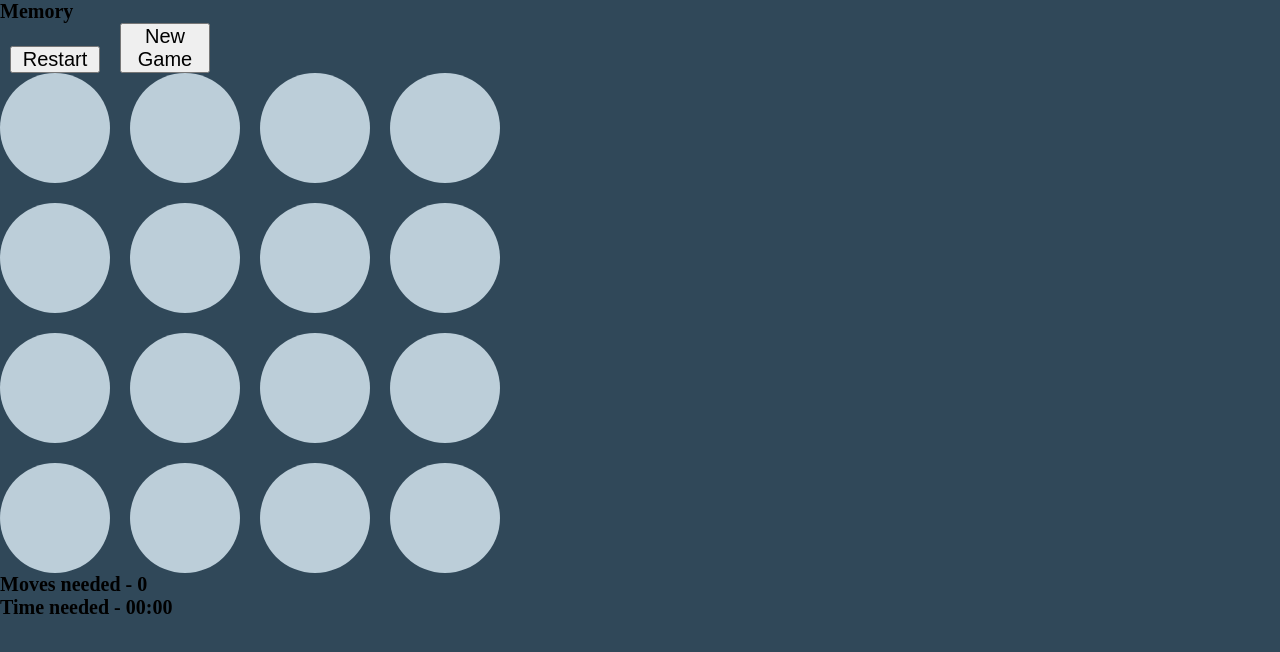
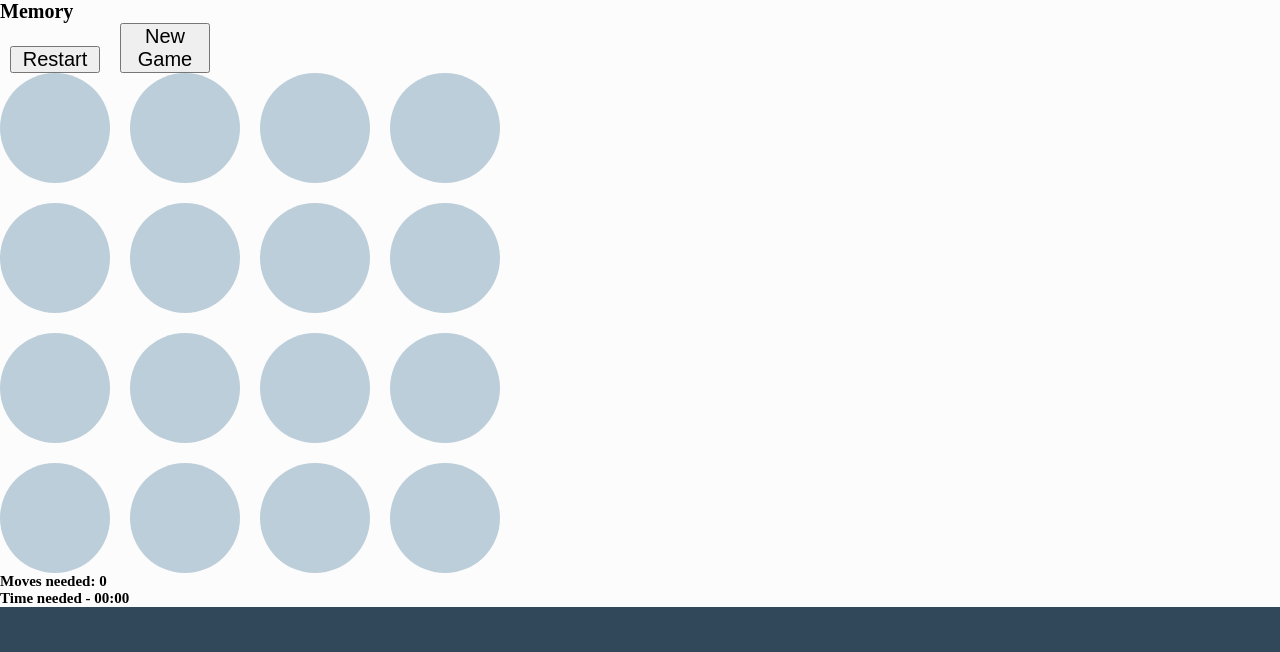
Before and after one commit to zakariyaq313/memory-game, a React (Create React App) app: page / in a window 1280 px wide. Both pictures are taken after a click on the button "Start Game". Shown: the top 652 px of the page. Built offline with nearby package versions, Linux system fonts and the light colour scheme.

Commit message:
Major updates, code refactor, new small components

```diff
--- a/src/App.tsx
+++ b/src/App.tsx
@@ -7,15 +7,15 @@ import { GameConfigType } from "./types/types";
 function App(): JSX.Element {
 	const [currentScreen, setCurrentScreen] = useState("start-up");
 	const [gameConfig, setGameConfig] = useState<GameConfigType>({
-		theme: "",
-		players: "",
+		gameTheme: "",
+		numberOfPlayers: "",
 		gridSize: ""
 	})
 
 	const saveGameConfig = (savedGameConfig: GameConfigType, screen: string) => {
 		setGameConfig({
-			theme: savedGameConfig.theme,
-			players: savedGameConfig.players,
+			gameTheme: savedGameConfig.gameTheme,
+			numberOfPlayers: savedGameConfig.numberOfPlayers,
 			gridSize: savedGameConfig.gridSize
 		});
 
@@ -31,8 +31,8 @@ function App(): JSX.Element {
 				<StartupScreen onSaveGameConfig={saveGameConfig} />
 			}
 			{currentScreen === "in-game" &&
-				<GameScreen theme={gameConfig.theme}
-					players={gameConfig.players}
+				<GameScreen gameTheme={gameConfig.gameTheme}
+					numberOfPlayers={gameConfig.numberOfPlayers}
 					gridSize={gameConfig.gridSize}
 					onStartNewGame={startNewGame}
 				/>
--- a/src/components/Grid.tsx
+++ b/src/components/Grid.tsx
@@ -1,31 +1,21 @@
-import React, { useEffect, useReducer, useState } from "react";
+import React, { useEffect, useState } from "react";
 import { icons, numbers } from "../store/game-data";
-import { GridProps, IconTileType, NumberTileType, PlayerDataCollectionType, TimerType } from "../types/types";
+import { GridProps, IconTileType, NumberTileType } from "../types/types";
 import "../sass/grid/grid.scss";
-import { initializePlayers, shuffle, updateTimer } from "../helper/helper-functions";
+import { shuffle } from "../helper/helper-functions";
 import { Set } from "typescript";
 
-type Action = {
-	type: string,
-	currentPlayer: number,
-	numberOfPlayers: number
-};
-
-const updatePlayerStats = (state: PlayerDataCollectionType, action: Action) => {
-	if (action.type === "initialize") {
-		return initializePlayers(action.numberOfPlayers);
-	} else {
-		return state.map((playerData, index) => {
-			if (action.currentPlayer === index) {
-				return {...playerData, score: playerData.score + 1};
-			}
-			return playerData;
-		});
-	}
-}
-
 function Grid(props: GridProps): JSX.Element {
-	const {gameTheme, numberOfPlayers, gridSize, onGameCompletion} = props;
+	const {
+		gameTheme,
+		numberOfPlayers,
+		gridSize,
+		onGameStarted,
+		onUpdateMovesNeeded,
+		onUpdateCurrentPlayer,
+		onSuccessfulGuess,
+		onGameCompletion
+	} = props;
 
 	const [gridTiles, setGridTiles] = useState<IconTileType[] | NumberTileType[]>([]);
 	const [gridColumns, setGridColumns] = useState(4);
@@ -34,17 +24,9 @@ function Grid(props: GridProps): JSX.Element {
 	const [visibleTileOne, setVisibleTileOne] = useState({tile: "", index: -1});
 	const [visibleTileTwo, setVisibleTileTwo] = useState({tile: "", index: -1});
 
-	const [numberOfMoves, setNumberOfMoves] = useState(0);
-	const [timer, setTimer] = useState<TimerType>({minutes: "00", seconds: "00"});
-	const [timerId, setTimerId] = useState<NodeJS.Timer>();
-
 	const [gameStarted, setGameStart] = useState(false);
 	const [gameCompleted, setGameCompletion] = useState(false);
-	const [resultSubmitted, setResultSubmission] = useState(false);
-
-	const [playerData, setPlayerData] = useReducer(updatePlayerStats, []);
-	const [currentPlayerNumber, setPlayerNumber] = useState(1);
-	const [currentPlayerName, setPlayerName] = useState("Player 1");
+	const [currentPlayerNumber, setCurrentPlayer] = useState(1);
 
 	// Create grid tiles
 	useEffect(() => {
@@ -66,21 +48,13 @@ function Grid(props: GridProps): JSX.Element {
 
 	useEffect(() => {
 		if (visibleTileOne.tile && visibleTileTwo.tile) {
-			if (numberOfPlayers === 1) {
-				setNumberOfMoves((moves) => moves + 1);
-			}
-
 			if (visibleTileOne.tile === visibleTileTwo.tile) {
 				setFoundTiles((foundTiles) => foundTiles.add(visibleTileOne.tile));
 				setVisibleTileOne({tile: "", index: -1});
 				setVisibleTileTwo({tile: "", index: -1});
 
 				if (numberOfPlayers > 1) {
-					setPlayerData({
-						type: "update",
-						currentPlayer: currentPlayerNumber - 1,
-						numberOfPlayers: numberOfPlayers
-					});
+					onSuccessfulGuess(currentPlayerNumber);
 				}
 			} else {
 				setTimeout(() => {
@@ -88,7 +62,7 @@ function Grid(props: GridProps): JSX.Element {
 					setVisibleTileTwo({tile: "", index: -1});
 
 					if (numberOfPlayers > 1) {
-						setPlayerNumber((value) => {
+						setCurrentPlayer((value) => {
 							let updatedPlayerNumber = value + 1;
 							if (updatedPlayerNumber > numberOfPlayers) {
 								updatedPlayerNumber = 1;
@@ -99,79 +73,30 @@ function Grid(props: GridProps): JSX.Element {
 				}, 600);
 			}
 		}
-	}, [visibleTileOne.tile, visibleTileTwo.tile, currentPlayerNumber, numberOfPlayers]);
+	}, [visibleTileOne.tile,
+		visibleTileTwo.tile,
+		currentPlayerNumber,
+		numberOfPlayers,
+		onSuccessfulGuess
+	]);
 
-	// Set initial data for players
 	useEffect(() => {
-		setPlayerData({
-			type: "initialize",
-			currentPlayer: 0,
-			numberOfPlayers: numberOfPlayers
-		});
-	}, [numberOfPlayers]);
-
-	// Set current player
-	useEffect(() => {
-		if (numberOfPlayers > 1) {
-			const currentPlayer = playerData[currentPlayerNumber - 1];
-			setPlayerName(currentPlayer.label);
+		if (!gameCompleted) {
+			onUpdateCurrentPlayer(currentPlayerNumber);
 		}
-	}, [numberOfPlayers, currentPlayerNumber, playerData]);
-
-	// Set timer
-	useEffect(() => {
-		if (numberOfPlayers === 1) {
-			let startTime = Date.now();
-
-			if (gameStarted && !gameCompleted) {
-				const timerInterval = setInterval(() => {
-					setTimer((timer) => {
-						const updatedValues = updateTimer(timer, startTime);
-						if (updatedValues.startTime) {
-							startTime = updatedValues.startTime;
-						}
-						return {
-							minutes: updatedValues.minutes,
-							seconds: updatedValues.seconds
-						};
-					});
-				}, 1000);
-
-				setTimerId(timerInterval);
-			}
-		}
-	}, [numberOfPlayers, gameStarted, gameCompleted]);
-
-	// Stop timer once game is over
-	useEffect(() => {
-		if (gameCompleted && timerId) {
-			clearInterval(timerId);
-			setTimerId(undefined);
-		}
-	}, [gameCompleted, timerId]);
-
-	// Send results once the game is over
-	useEffect(() => {
-		if (gameCompleted && !resultSubmitted) {
-			onGameCompletion(gameCompleted, {
-				movesNeeded: numberOfMoves,
-				timeNeeded: timer,
-				playerData: playerData
-			});
-
-			setResultSubmission(true);
-		}
-	}, [onGameCompletion, gameCompleted, resultSubmitted, numberOfMoves, timer, playerData]);
+	}, [gameCompleted, currentPlayerNumber, onUpdateCurrentPlayer]);
 
 	// Check game status
 	useEffect(() => {
-		if (foundTiles.size === ((gridSize ** 2) / 2)) {
+		if (!gameCompleted && foundTiles.size === ((gridSize ** 2) / 2)) {
 			setGameCompletion(true);
+			onGameCompletion(true);
 		}
-	}, [foundTiles.size, gridSize]);
+	}, [foundTiles.size, gameCompleted, gridSize, onGameCompletion]);
 
 	const startGame = () => {
 		setGameStart(true);
+		onGameStarted(true);
 	}
 
 	const revealTile = (tile: string, index: number) => {
@@ -180,6 +105,9 @@ function Grid(props: GridProps): JSX.Element {
 				setVisibleTileOne({tile: tile, index: index})
 			} else if (!visibleTileTwo.tile && index !== visibleTileOne.index) {
 				setVisibleTileTwo({tile: tile, index: index});
+				if (numberOfPlayers === 1) {
+					onUpdateMovesNeeded();
+				}
 			}
 		}
 	}
@@ -202,22 +130,6 @@ function Grid(props: GridProps): JSX.Element {
 					</button>
 				))}
 			</div>
-
-			{numberOfPlayers === 1 &&
-				<React.Fragment>
-					<h1>Moves needed - {numberOfMoves}</h1>
-					<h1>Time needed - {timer.minutes}:{timer.seconds}</h1>
-				</React.Fragment>
-			}
-
-			{numberOfPlayers > 1 &&
-				<React.Fragment>
-					<h1>Current player - {currentPlayerName}</h1>
-					{playerData.map((player, index) => (
-						<h1 key={index}>{player.label}: {player.score}</h1>
-					))}
-				</React.Fragment>
-			}
 		</React.Fragment>
 	);
 }
--- /dev/null
+++ b/src/components/PlayerStats.tsx
@@ -0,0 +1,72 @@
+import React, { useEffect, useReducer } from "react";
+import { initializePlayers } from "../helper/helper-functions";
+import { PlayerDataCollectionType, PlayerStatsProps } from "../types/types";
+
+type Action = {
+	type: string,
+	successfulPlayer: number,
+	numberOfPlayers: number
+};
+
+const updatePlayerStats = (state: PlayerDataCollectionType, action: Action) => {
+	if (action.type === "initialize") {
+		return initializePlayers(action.numberOfPlayers);
+	} else {
+		return state.map((playerData) => {
+			if (action.successfulPlayer === playerData.playerNumber) {
+				return {...playerData, score: playerData.score + 1};
+			}
+			return playerData;
+		});
+	}
+}
+
+function PlayerStats(props: PlayerStatsProps): JSX.Element {
+	const {
+		numberOfPlayers,
+		currentPlayerNumber,
+		successfulPlayer,
+		gameCompleted,
+		onSubmitPlayerStats
+	} = props;
+	const [playerData, setPlayerData] = useReducer(updatePlayerStats, []);
+
+	// Set initial data for players
+	useEffect(() => {
+		setPlayerData({
+			type: "initialize",
+			successfulPlayer: 0,
+			numberOfPlayers: numberOfPlayers
+		});
+	}, [numberOfPlayers]);
+
+	// Update player stats
+	useEffect(() => {
+		if (successfulPlayer.player) {
+			setPlayerData({
+				type: "update",
+				successfulPlayer: successfulPlayer.player,
+				numberOfPlayers: numberOfPlayers
+			});
+		}
+	}, [successfulPlayer, numberOfPlayers]);
+
+	useEffect(() => {
+		if (gameCompleted) {
+			onSubmitPlayerStats(playerData);
+		}
+	}, [gameCompleted, playerData, onSubmitPlayerStats]);
+
+	return (
+		<React.Fragment>
+			{playerData.map((player) => (
+				<h1 key={player.playerNumber}>
+					{player.label}: {player.score}
+					{currentPlayerNumber === player.playerNumber && "(current player)"}
+				</h1>
+			))}
+		</React.Fragment>
+	);
+}
+
+export default PlayerStats;
--- /dev/null
+++ b/src/components/Timer.tsx
@@ -0,0 +1,48 @@
+import React, { useEffect, useState } from "react";
+import { updateTimer } from "../helper/helper-functions";
+import { TimerProps, TimerType } from "../types/types";
+
+function Timer(props: TimerProps): JSX.Element {
+	const {gameStarted, gameCompleted, onSubmitTimeNeeded} = props;
+	const [timer, setTimer] = useState<TimerType>({minutes: "00", seconds: "00"});
+	const [timerId, setTimerId] = useState<NodeJS.Timer>();
+
+	// Set timer
+	useEffect(() => {
+		let startTime = Date.now();
+
+		if (gameStarted && !gameCompleted) {
+			const timerInterval = setInterval(() => {
+				setTimer((timer) => {
+					const updatedValues = updateTimer(timer, startTime);
+					if (updatedValues.startTime) {
+						startTime = updatedValues.startTime;
+					}
+					return {
+						minutes: updatedValues.minutes,
+						seconds: updatedValues.seconds
+					};
+				});
+			}, 1000);
+
+			setTimerId(timerInterval);
+		}
+	}, [gameStarted, gameCompleted]);
+
+	// Stop timer once game is over and submit the time needed
+	useEffect(() => {
+		if (gameCompleted && timerId) {
+			clearInterval(timerId);
+			setTimerId(undefined);
+			onSubmitTimeNeeded(timer);
+		}
+	}, [gameCompleted, timerId, timer, onSubmitTimeNeeded]);
+
+	return (
+		<React.Fragment>
+			<h1>Time needed - {timer.minutes}:{timer.seconds}</h1>
+		</React.Fragment>
+	);
+}
+
+export default Timer;
--- a/src/pages/GameScreen.tsx
+++ b/src/pages/GameScreen.tsx
@@ -1,53 +1,72 @@
 import React, { useEffect, useReducer, useState } from "react";
 import Grid from "../components/Grid";
 import Results from "../components/Results";
-import { GameScreenProps, ResultType } from "../types/types";
+import { GameScreenProps, PlayerDataCollectionType, ResultType, TimerType } from "../types/types";
+import "../sass/game-screen/game-screen.scss";
+import Timer from "../components/Timer";
+import PlayerStats from "../components/PlayerStats";
 
 type Action = {
 	type: String,
-	results: ResultType
+	movesNeeded?: number,
+	timeNeeded?: TimerType,
+	playerStats?: PlayerDataCollectionType
 };
 
 const gameResultReducer = (state: ResultType, action: Action) => {
-	if (action.type === "singlePlayer") {
+	if (action.type === "movesNeeded" && action.movesNeeded) {
 		return {...state,
-			movesNeeded: action.results.movesNeeded,
-			timeNeeded: action.results.timeNeeded
-		}
+			movesNeeded: action.movesNeeded
+		};
+	} else if(action.type === "timeNeeded" && action.timeNeeded) {
+		return {...state,
+			timeNeeded: action.timeNeeded
+		};
+	} else if(action.type === "playerStats" && action.playerStats) {
+		return {...state,
+			playerStats: action.playerStats
+		};
 	} else {
-		return {...state,
-			playerData: action.results.playerData
-		};
+		return {...state};
 	}
 };
 
 function GameScreen(props: GameScreenProps): JSX.Element {
-	const [players, setPlayers] = useState(1);
+	const {gameTheme, onStartNewGame} = props;
+	const [numberOfPlayers, setNumberOfPlayers] = useState(1);
 	const [gridSize, setGridSize] = useState(4);
-	const [gameOver, setGameOver] = useState(false);
-	const [gridKey, setGridKey] = useState<string>(Date.now().toString());
+
+	const [gridKey, setGridKey] = useState<string>(`grid-key-${Date.now()}`);
+	const [timerKey, setTimerKey] = useState<string>(`timer-key-${Date.now()}`);
+	const [playerStatsKey, setPlayerStatsKey] = useState<string>(`player-stats-key-${Date.now()}`);
+
+	const [gameStarted, setGameStarted] = useState(false);
+	const [gameCompleted, setGameCompleted] = useState(false);
+	const [currentPlayerNumber, setCurrentPlayer] = useState(1);
+	const [successfulPlayerNumber, setSuccessfulPlayer] = useState({player: 0, time: 0});
+	const [movesNeeded, setMovesNeeded] = useState(0);
 	const [gameResult, setGameResult] = useReducer(gameResultReducer, {
 		movesNeeded: 0,
 		timeNeeded: { minutes: "00", seconds: "00" },
-		playerData: []
+		playerStats: []
 	});
 
 	useEffect(() => {
-		switch (props.players) {
+		switch (props.numberOfPlayers) {
 			case "one":
-				setPlayers(1);
+				setNumberOfPlayers(1);
 				break;
 			case "two":
-				setPlayers(2);
+				setNumberOfPlayers(2);
 				break;
 			case "three":
-				setPlayers(3);
+				setNumberOfPlayers(3);
 				break;
 			case "four":
-				setPlayers(4);
+				setNumberOfPlayers(4);
 				break;
 		}
-	}, [props.players]);
+	}, [props.numberOfPlayers]);
 
 	useEffect(() => {
 		if (props.gridSize === "fourTiles") {
@@ -57,47 +76,117 @@ function GameScreen(props: GameScreenProps): JSX.Element {
 		}
 	}, [props.gridSize]);
 
+	useEffect(() => {
+		if (gameCompleted) {
+			setGameResult({
+				type: "movesNeeded",
+				movesNeeded: movesNeeded
+			})
+		}
+	}, [gameCompleted, movesNeeded]);
+
+	const startGame = (value: boolean) => {
+		setGameStarted(value);
+	}
+
 	const startNewGame = () => {
-		props.onStartNewGame("start-up");
+		onStartNewGame("start-up");
 	}
 
 	const restartGame = () => {
-		setGridKey(Date.now().toString());
+		// Change key prop to trigger a re-render of components
+		setGridKey(`grid-key-${Date.now()}`);
+		setTimerKey(`timer-key-${Date.now()}`);
+		setPlayerStatsKey(`player-stats-key-${Date.now()}`);
+		setGameStarted(false);
 	}
 
-	const gameIsComplete = (value: boolean, results: ResultType) => {
-		setGameOver(value);
+	const updateCurrentPlayer = (playerNumber: number) => {
+		setCurrentPlayer(playerNumber);
+	}
+
+	const successfulGuess = (playerNumber: number) => {
+		// Time because useeeffect is not triggered if value doesn't change
+		setSuccessfulPlayer({player: playerNumber, time: Date.now()});
+	}
+
+	const gameIsComplete = (value: boolean) => {
+		setGameCompleted(value);
+	}
+
+	const submitTimeNeeded = (timeNeeded: TimerType) => {
 		setGameResult({
-			type: players === 1 ? "singlePlayer" : "multiPlayer",
-			results: results
+			type: "timeNeeded",
+			timeNeeded: timeNeeded
 		});
 	}
 
+	const submitPlayerStats = (playerStats: PlayerDataCollectionType) => {
+		setGameResult({
+			type: "playerStats",
+			playerStats: playerStats
+		});
+	}
+
+	const updateMovesNeeded = () => {
+		setMovesNeeded((moves) => moves + 1);
+	}
+
 	return (
-		<React.Fragment>
+		<main className="game-screen">
 			<header>
 				<h1>Memory</h1>
 
 				<button onClick={restartGame}>Restart</button>
 				<button onClick={startNewGame}>New Game</button>
 			</header>
-			<main>
-				<Grid key={gridKey}
-					gameTheme={props.theme}
-					numberOfPlayers={players}
+			<section>
+				<Grid
+					key={gridKey}
+					gameTheme={gameTheme}
+					numberOfPlayers={numberOfPlayers}
 					gridSize={gridSize}
+					onGameStarted={startGame}
+					onUpdateMovesNeeded={updateMovesNeeded}
+					onUpdateCurrentPlayer={updateCurrentPlayer}
+					onSuccessfulGuess={successfulGuess}
 					onGameCompletion={gameIsComplete}
 				/>
 
-				{gameOver &&
-					<Results numberOfPlayers={players}
+				{numberOfPlayers === 1 &&
+					<React.Fragment>
+						<h1>Moves needed: {movesNeeded}</h1>
+
+						<Timer
+							key={timerKey}
+							gameStarted={gameStarted}
+							gameCompleted={gameCompleted}
+							onSubmitTimeNeeded={submitTimeNeeded}
+						/>
+					</React.Fragment>
+				}
+
+				{numberOfPlayers > 1 &&
+					<PlayerStats
+						key={playerStatsKey}
+						numberOfPlayers={numberOfPlayers}
+						currentPlayerNumber={currentPlayerNumber}
+						successfulPlayer={successfulPlayerNumber}
+						gameCompleted={gameCompleted}
+						onSubmitPlayerStats={submitPlayerStats}
+					/>
+				}
+
+				{gameCompleted &&
+					<Results
+						numberOfPlayers={numberOfPlayers}
 						movesNeeded={gameResult.movesNeeded}
 						timeNeeded={gameResult.timeNeeded}
-						playerData={gameResult.playerData}
+						playerStats={gameResult.playerStats}
 					/>
 				}
-			</main>
-		</React.Fragment>
+			</section>
+		</main>
 	);
 }
 
--- /dev/null
+++ b/src/sass/game-screen/game-screen.scss
@@ -0,0 +1,5 @@
+@import "../variables/variables.scss";
+
+.game-screen {
+	background-color: $primary-white;
+}
```
Also changed, not shown: src/components/Results.tsx (+8 -6 lines), src/helper/helper-functions.ts (+5 -5 lines), src/pages/StartupScreen.tsx (+12 -12 lines), src/store/game-data.tsx (+6 -6 lines), src/types/types.ts (+24 -13 lines), src/README.md.
